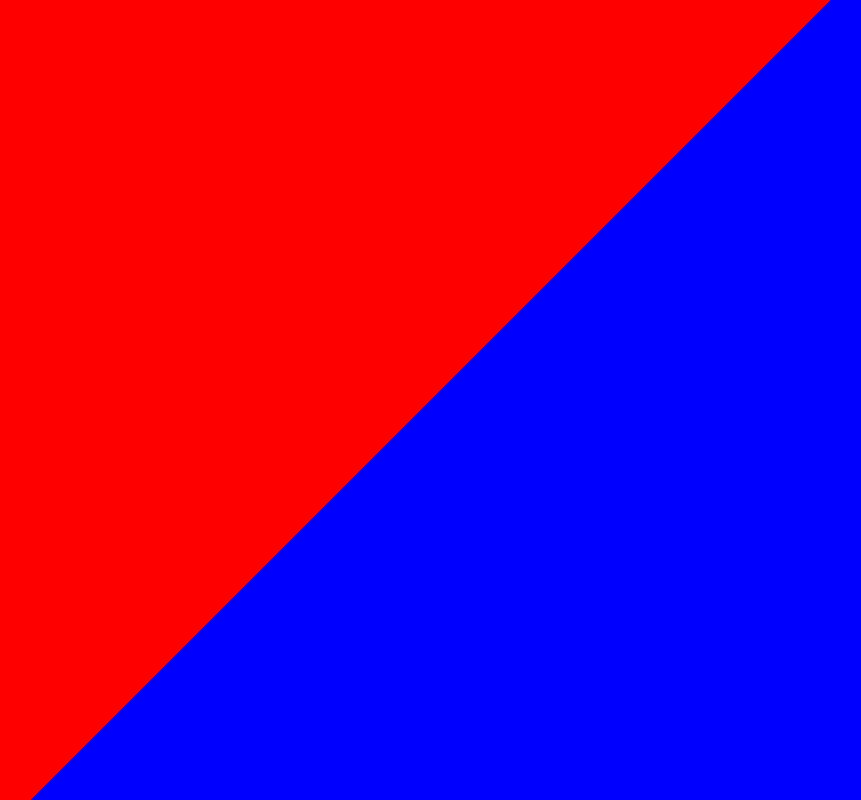
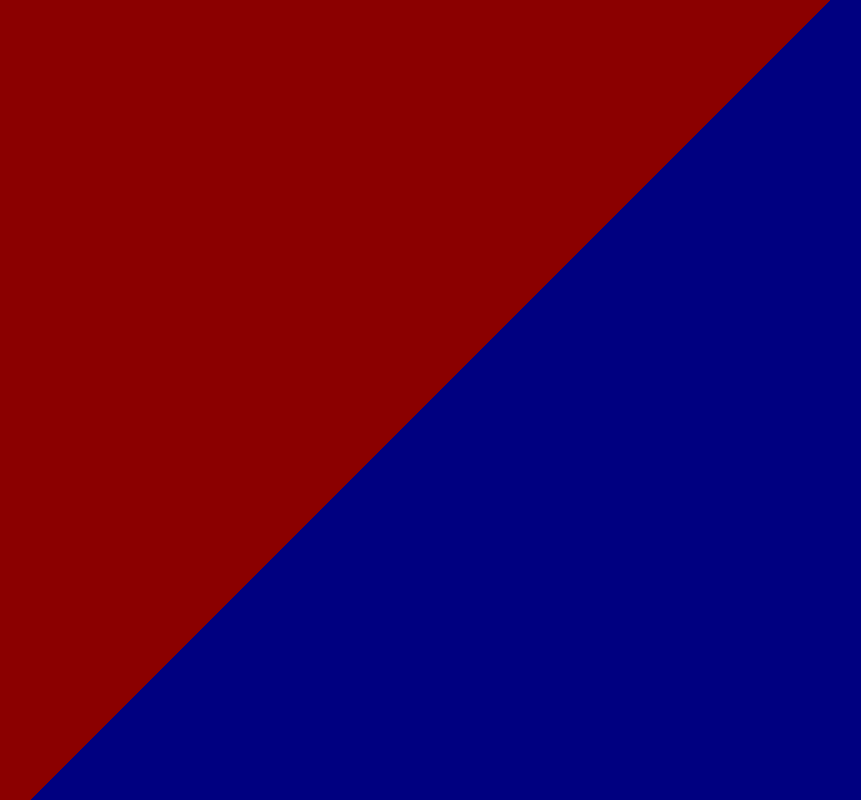
Before and after one commit to gabrieljcoutinho/landingPage-Siperman, a React (Create React App) app: page / in a window 1280 px wide. Shown: the whole page, without its empty margins (210-1071 px from the left). Built offline with nearby package versions, Linux system fonts and the light colour scheme.

Commit message:
fundo masi escuro

```diff
--- a/src/index.css
+++ b/src/index.css
@@ -2,10 +2,7 @@ body {
     margin: 0;
     height: 100vh;
     background: linear-gradient(135deg,
-            /* ângulo da diagonal */
-            red 50%,
-            /* vermelho até 50% */
-            blue 50%
-            /* azul começa exatamente nos 50% */
+            #8B0000 50%, /* DarkRed */
+            #000080 50%  /* Navy */
         );
 }
```
